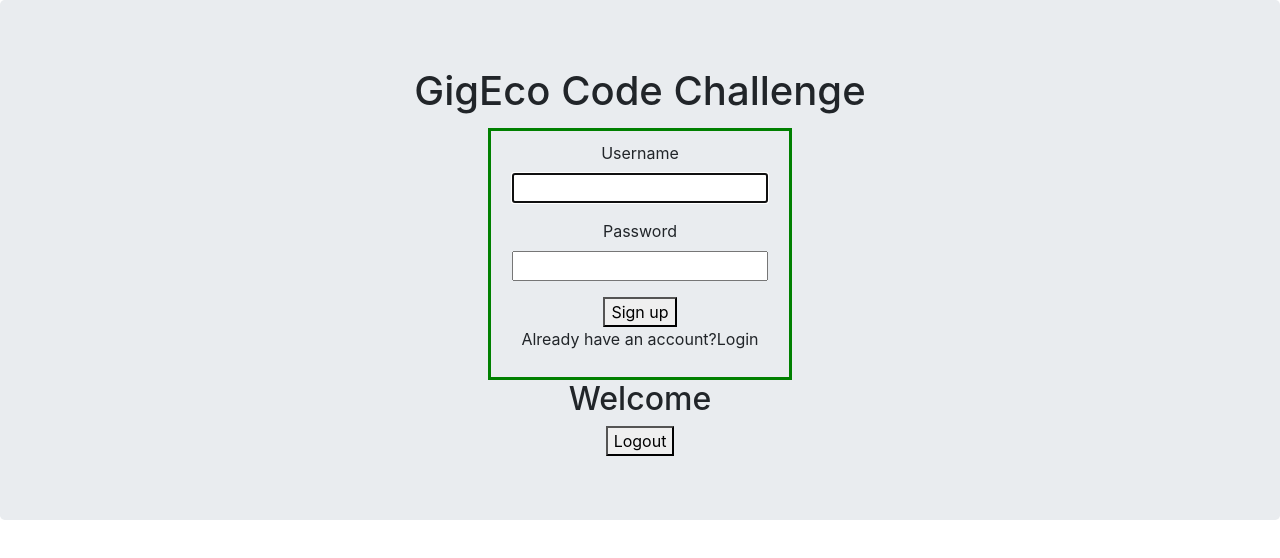
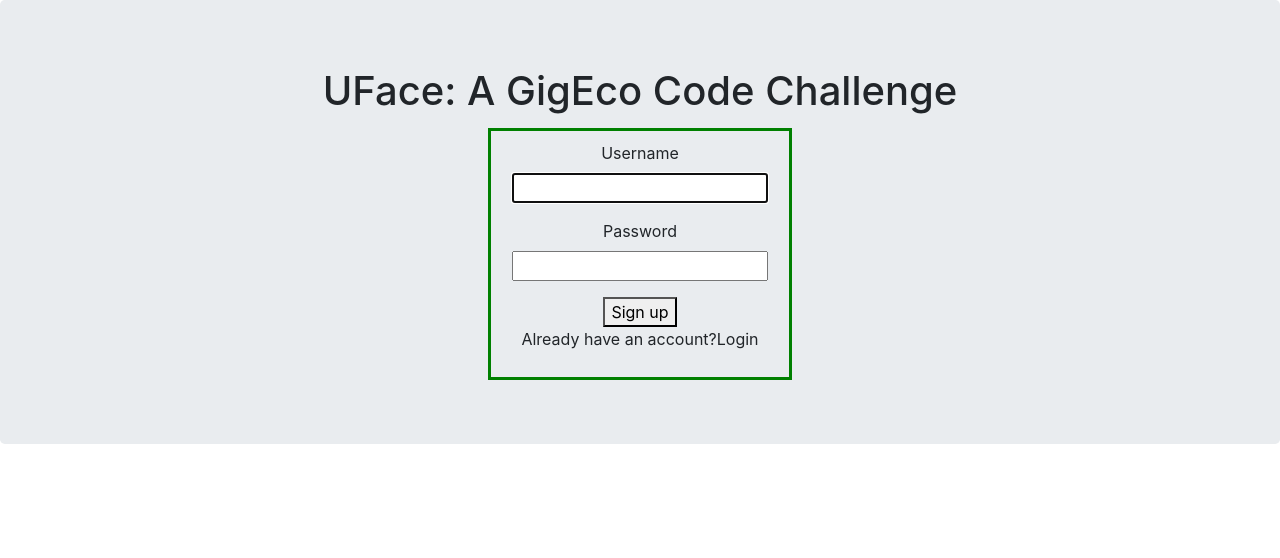
Before and after one commit to Ranthonym/uface, a React (Create React App) app: page / in a window 1280 px wide. Shown: the top 558 px of the page. Built offline with nearby package versions, Linux system fonts and the light colour scheme; no server answers.

Commit message:
conditionally render user page or login page based on user login status

```diff
--- a/src/App.js
+++ b/src/App.js
@@ -84,7 +84,10 @@ function App() {
   return (
     <div className={classes.App}>
       <Jumbotron>
-        <h1 className={classes.AppHeader}> GigEco Code Challenge</h1>
+        <h1 className={classes.AppHeader}> UFace: A GigEco Code Challenge</h1>
+        {user ? (
+          <UserPage logoutHandler={logoutHandler} />
+        ) : (
           <Login
             email={email}
             setEmail={setEmail}
@@ -97,7 +100,7 @@ function App() {
             emailError={emailError}
             passwordError={passwordError}
           />
-        <UserPage logoutHandler={logoutHandler} />
+        )}
       </Jumbotron>
     </div>
   );
```
Lines whose indentation alone changed are shown as unchanged.
